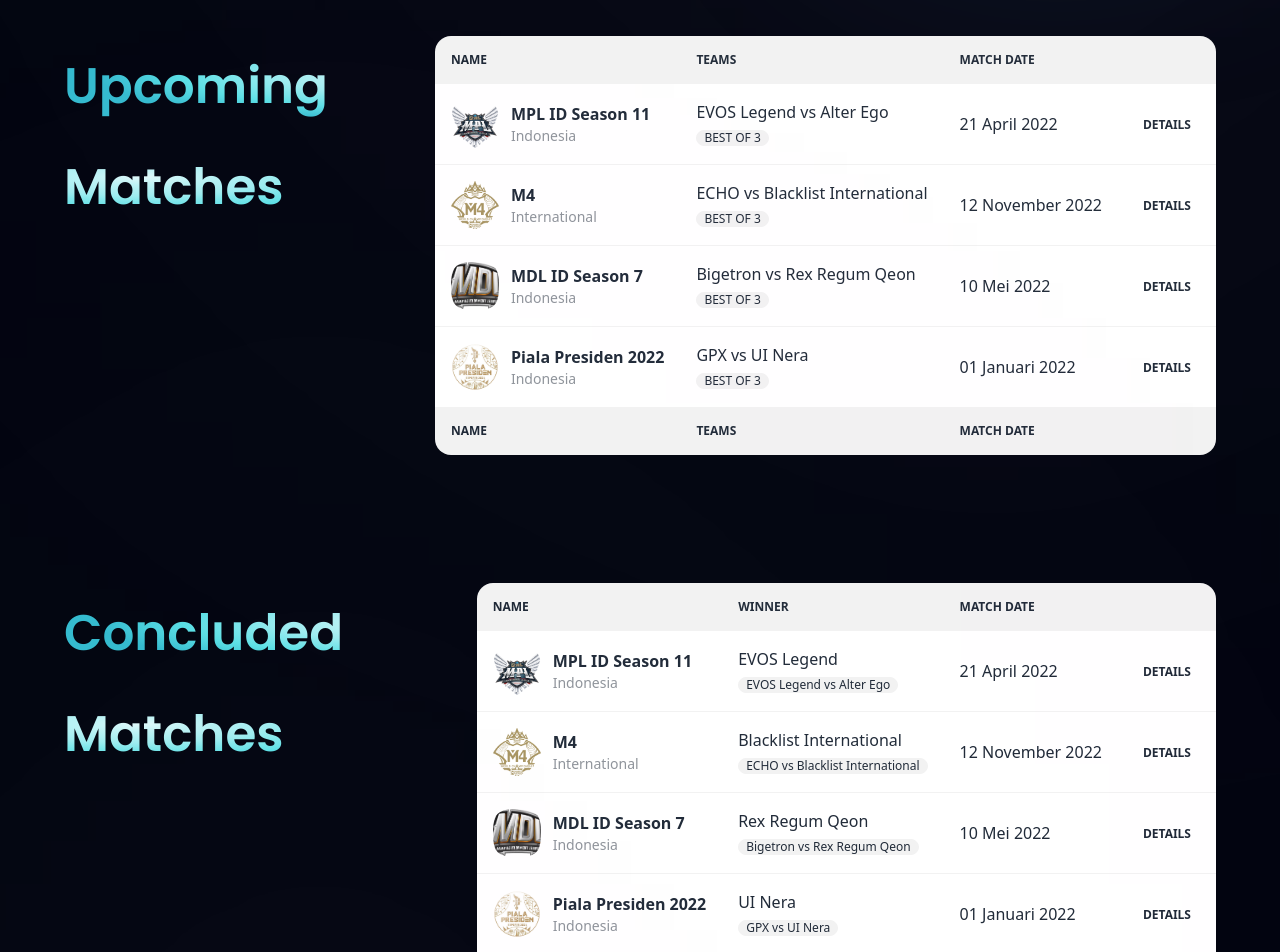
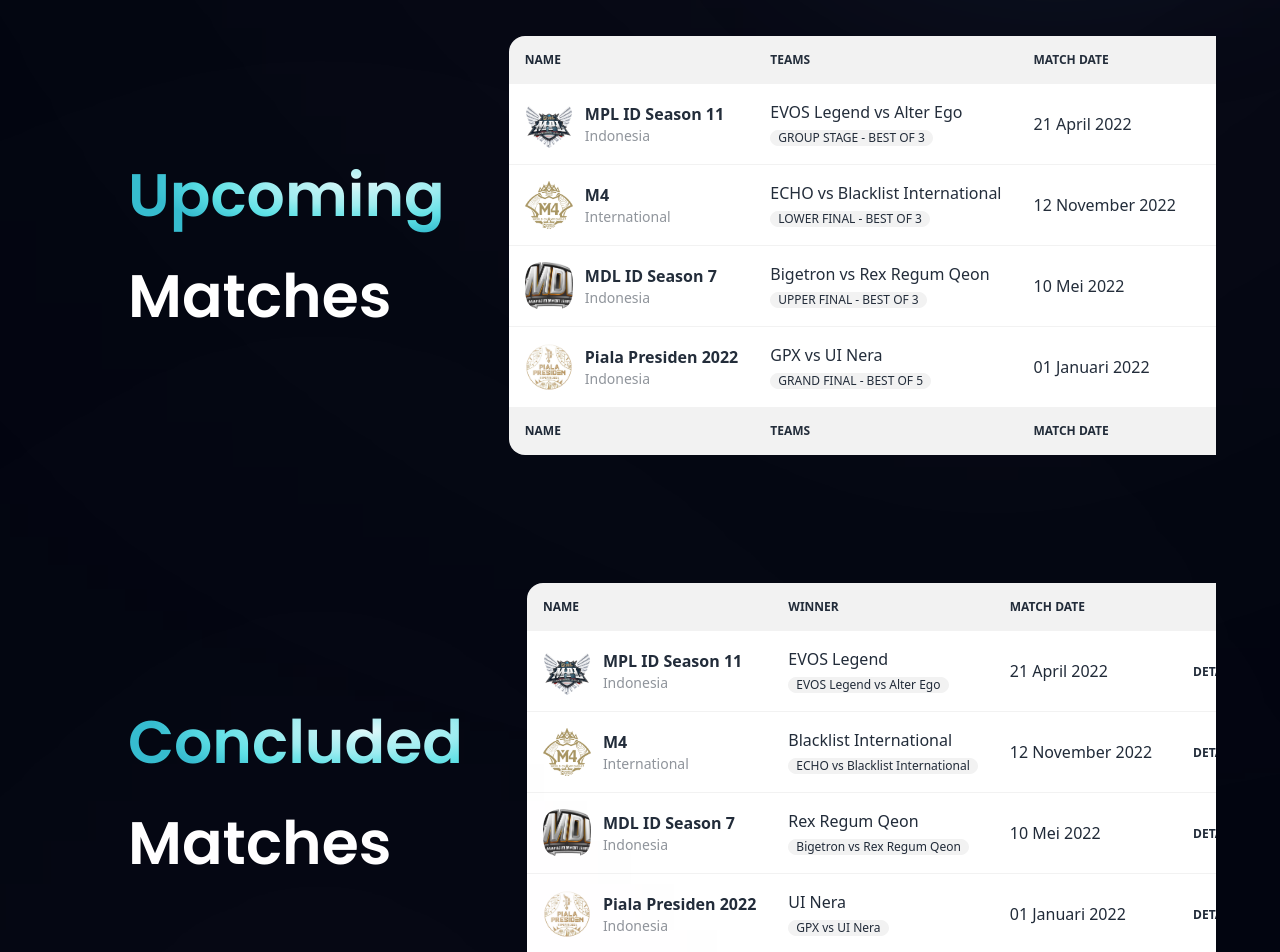
Before and after one commit to SistemBasisData2023/J10League, a React (Vite) app in the folder Frontend/: page / in a window 1280 px wide. Shown: the part 800-1752 px from the top of the page. Built offline with nearby package versions, Linux system fonts and the light colour scheme.

Commit message:
update upcoming and result match

```diff
--- a/Frontend/src/components/Results.jsx
+++ b/Frontend/src/components/Results.jsx
@@ -2,29 +2,32 @@ import { result } from "../constants";
 import styles, { layout } from "../style";
 import { logo_mpl, logo_m4, logo_pialapresiden, logo_mdl } from "../assets";
 
-const FeatureCard = ({ icon, title, content, index }) => (
-    <div className={`flex flex-row p-6 rounded-[20px] ${index !== result.length - 1 ? "mb-6" : "mb-0"} result-card`}>
-        <div className={`w-[64px] h-[64px] rounded-full ${styles.flexCenter} bg-dimBlue`}>
-            <img src={icon} alt="star" className="w-[50%] h-[50%] object-contain" />
-        </div>
-        <div className="flex-1 flex flex-col ml-3">
-            <h4 className="font-poppins font-semibold text-white text-[18px] leading-[23.4px] mb-1">
-                {title}
-            </h4>
-            <p className="font-poppins font-normal text-dimWhite text-[16px] leading-[24px]">
-                {content}
-            </p>
-        </div>
-    </div>
+// const FeatureCard = ({ icon, title, content, index }) => (
+//     <div className={`flex flex-row p-6 rounded-[20px] ${index !== result.length - 1 ? "mb-6" : "mb-0"} result-card`}>
+//         <div className={`w-[64px] h-[64px] rounded-full ${styles.flexCenter} bg-dimBlue`}>
+//             <img src={icon} alt="star" className="w-[50%] h-[50%] object-contain" />
+//         </div>
+//         <div className="flex-1 flex flex-col ml-3">
+//             <h4 className="font-poppins font-semibold text-white text-[18px] leading-[23.4px] mb-1">
+//                 {title}
+//             </h4>
+//             <p className="font-poppins font-normal text-dimWhite text-[16px] leading-[24px]">
+//                 {content}
+//             </p>
+//         </div>
+//     </div>
 
-);
+// );
 
 const Results = () => (
     <section id="result" className={layout.section}>
-        <div className={layout.sectionInfo}>
-            <h1 className="flex-1 font-poppins font-semibold ss:text-[50px] text-[5px] text-white ss:leading-[100.8px] leading-[75px]">
-                <span className="text-gradient">Concluded Matches</span>{" "}
-            </h1>
+        <div className={`flex-1 ${styles.flexStart} flex-col xl:px-0 sm:px-16 px-6`}>
+            <div className="flex flex-row justify-between items-center w-full">
+                <h1 className="flex-1 font-poppins font-semibold ss:text-[60px] text-[52px] text-white ss:leading-[100.8px] leading-[75px]">
+                    <span className="text-gradient"> Concluded </span> <br className="sm:block hidden" />{" "}
+                    <span> Matches </span>{" "}
+                </h1>
+            </div>
         </div>
         <div class="overflow-x-auto">
             <table class="table">
--- a/Frontend/src/components/Schedule.jsx
+++ b/Frontend/src/components/Schedule.jsx
@@ -2,29 +2,32 @@ import { schedule } from "../constants";
 import styles, { layout } from "../style";
 import { logo_mpl, logo_m4, logo_pialapresiden, logo_mdl } from "../assets";
 
-const FeatureCard = ({ icon, title, content, index }) => (
-  <div className={`flex flex-row p-6 rounded-[20px] ${index !== schedule.length - 1 ? "mb-6" : "mb-0"} schedule-card`}>
-    <div className={`w-[64px] h-[64px] rounded-full ${styles.flexCenter} bg-dimBlue`}>
-      <img src={icon} alt="star" className="w-[50%] h-[50%] object-contain" />
-    </div>
-    <div className="flex-1 flex flex-col ml-3">
-      <h4 className="font-poppins font-semibold text-white text-[18px] leading-[23.4px] mb-1">
-        {title}
-      </h4>
-      <p className="font-poppins font-normal text-dimWhite text-[16px] leading-[24px]">
-        {content}
-      </p>
-    </div>
-  </div>
+// const FeatureCard = ({ icon, title, content, index }) => (
+//   <div className={`flex flex-row p-6 rounded-[20px] ${index !== schedule.length - 1 ? "mb-6" : "mb-0"} schedule-card`}>
+//     <div className={`w-[64px] h-[64px] rounded-full ${styles.flexCenter} bg-dimBlue`}>
+//       <img src={icon} alt="star" className="w-[50%] h-[50%] object-contain" />
+//     </div>
+//     <div className="flex-1 flex flex-col ml-3">
+//       <h4 className="font-poppins font-semibold text-white text-[18px] leading-[23.4px] mb-1">
+//         {title}
+//       </h4>
+//       <p className="font-poppins font-normal text-dimWhite text-[16px] leading-[24px]">
+//         {content}
+//       </p>
+//     </div>
+//   </div>
 
-);
+// );
 
 const Schedule = () => (
   <section id="schedule" className={layout.section}>
-    <div className={layout.sectionInfo}>
-      <h1 className="flex-1 font-poppins font-semibold ss:text-[50px] text-[5px] text-white ss:leading-[100.8px] leading-[75px]">
-        <span className="text-gradient">Upcoming Matches</span>{" "}
-      </h1>
+    <div className={`flex-1 ${styles.flexStart} flex-col xl:px-0 sm:px-16 px-6`}>
+      <div className="flex flex-row justify-between items-center w-full">
+        <h1 className="flex-1 font-poppins font-semibold ss:text-[60px] text-[52px] text-white ss:leading-[100.8px] leading-[75px]">
+          <span className="text-gradient"> Upcoming </span> <br className="sm:block hidden" />{" "}
+          <span> Matches </span>{" "}
+        </h1>
+      </div>
     </div>
     <div class="overflow-x-auto">
       <table class="table">
@@ -42,7 +45,7 @@ const Schedule = () => (
               <div class="flex items-center space-x-3">
                 <div class="avatar">
                   <div class="mask mask-squircle w-12 h-12">
-                    <img src={ logo_mpl } alt="page-icon" />
+                    <img src={logo_mpl} alt="page-icon" />
                   </div>
                 </div>
                 <div>
@@ -54,7 +57,7 @@ const Schedule = () => (
             <td>
               EVOS Legend vs Alter Ego
               <br />
-              <span class="badge badge-ghost badge-sm">BEST OF 3</span>
+              <span class="badge badge-ghost badge-sm">GROUP STAGE - BEST OF 3</span>
             </td>
             <td>21 April 2022</td>
             <th>
@@ -66,7 +69,7 @@ const Schedule = () => (
               <div class="flex items-center space-x-3">
                 <div class="avatar">
                   <div class="mask mask-squircle w-12 h-12">
-                    <img src={ logo_m4 } alt="page-icon" />
+                    <img src={logo_m4} alt="page-icon" />
                   </div>
                 </div>
                 <div>
@@ -78,7 +81,7 @@ const Schedule = () => (
             <td>
               ECHO vs Blacklist International
               <br />
-              <span class="badge badge-ghost badge-sm">BEST OF 3</span>
+              <span class="badge badge-ghost badge-sm">LOWER FINAL - BEST OF 3</span>
             </td>
             <td>12 November 2022</td>
             <th>
@@ -90,7 +93,7 @@ const Schedule = () => (
               <div class="flex items-center space-x-3">
                 <div class="avatar">
                   <div class="mask mask-squircle w-12 h-12">
-                    <img src={ logo_mdl } alt="page-icon" />
+                    <img src={logo_mdl} alt="page-icon" />
                   </div>
                 </div>
                 <div>
@@ -102,7 +105,7 @@ const Schedule = () => (
             <td>
               Bigetron vs Rex Regum Qeon
               <br />
-              <span class="badge badge-ghost badge-sm">BEST OF 3</span>
+              <span class="badge badge-ghost badge-sm">UPPER FINAL - BEST OF 3</span>
             </td>
             <td>10 Mei 2022</td>
             <th>
@@ -114,7 +117,7 @@ const Schedule = () => (
               <div class="flex items-center space-x-3">
                 <div class="avatar">
                   <div class="mask mask-squircle w-12 h-12">
-                    <img src={ logo_pialapresiden } alt="page-icon" />
+                    <img src={logo_pialapresiden} alt="page-icon" />
                   </div>
                 </div>
                 <div>
@@ -126,7 +129,7 @@ const Schedule = () => (
             <td>
               GPX vs UI Nera
               <br />
-              <span class="badge badge-ghost badge-sm">BEST OF 3</span>
+              <span class="badge badge-ghost badge-sm">GRAND FINAL - BEST OF 5</span>
             </td>
             <td>01 Januari 2022</td>
             <th>
```
